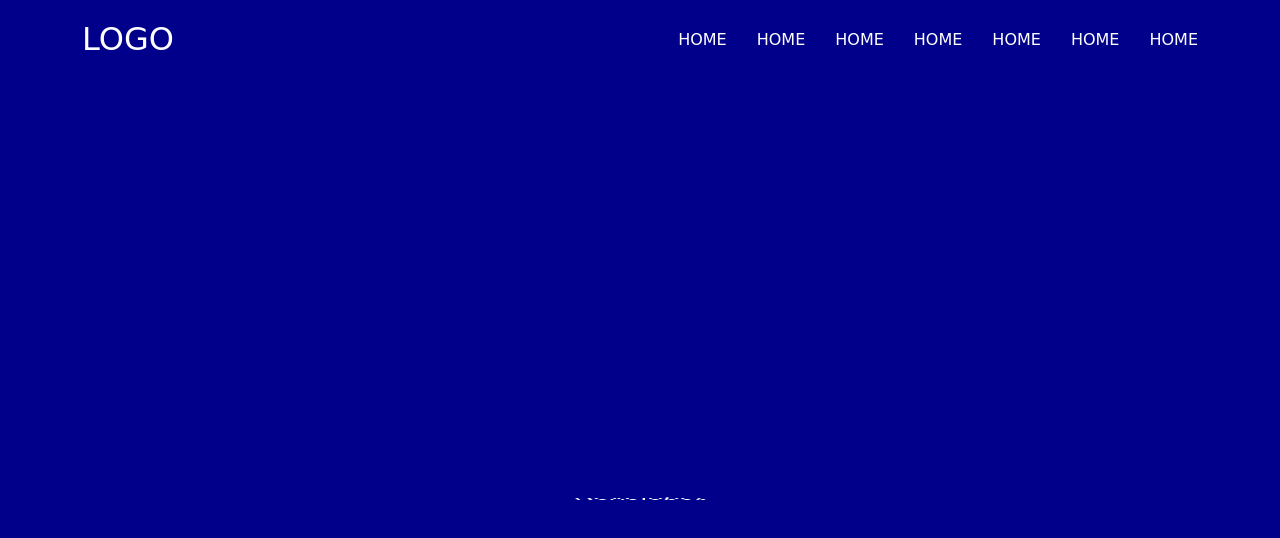
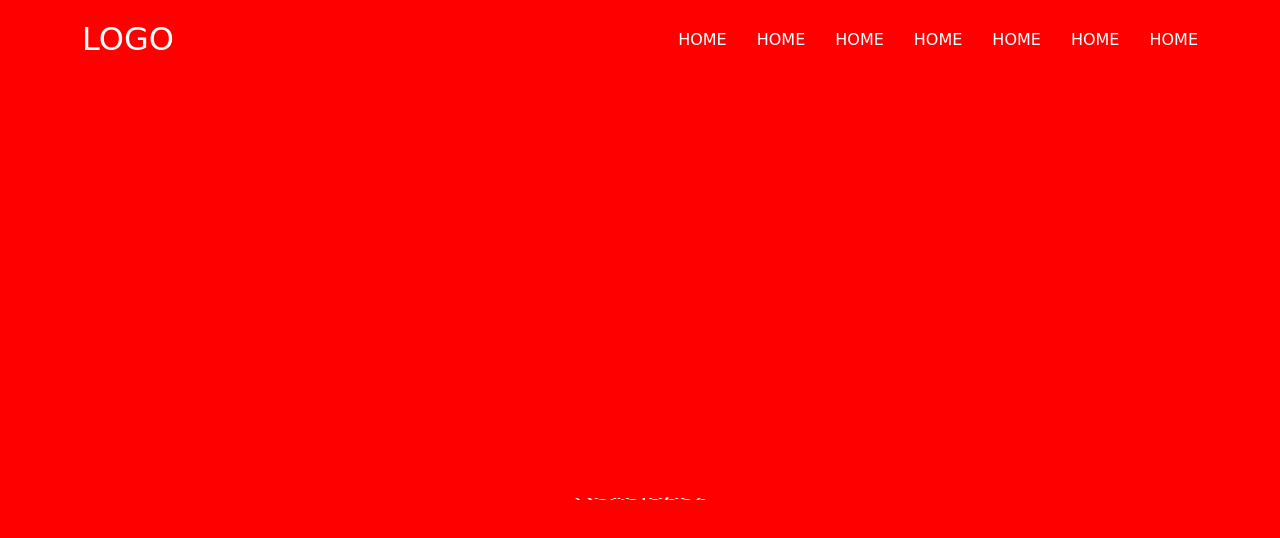
Before and after one commit to mirgiyos2002/gruppa_12-30, a plain HTML site: page index.html in a window 1280 px wide. Drawn offline with Linux system fonts and the light colour scheme.

Commit message:
header bg

```diff
--- a/css/main.css
+++ b/css/main.css
@@ -22,7 +22,7 @@ ul {
 
 /* header start */
 .header {
-    background: darkblue;
+    background: red;
     min-height: 100vh;
     display: flex;
     flex-direction: column;
```
